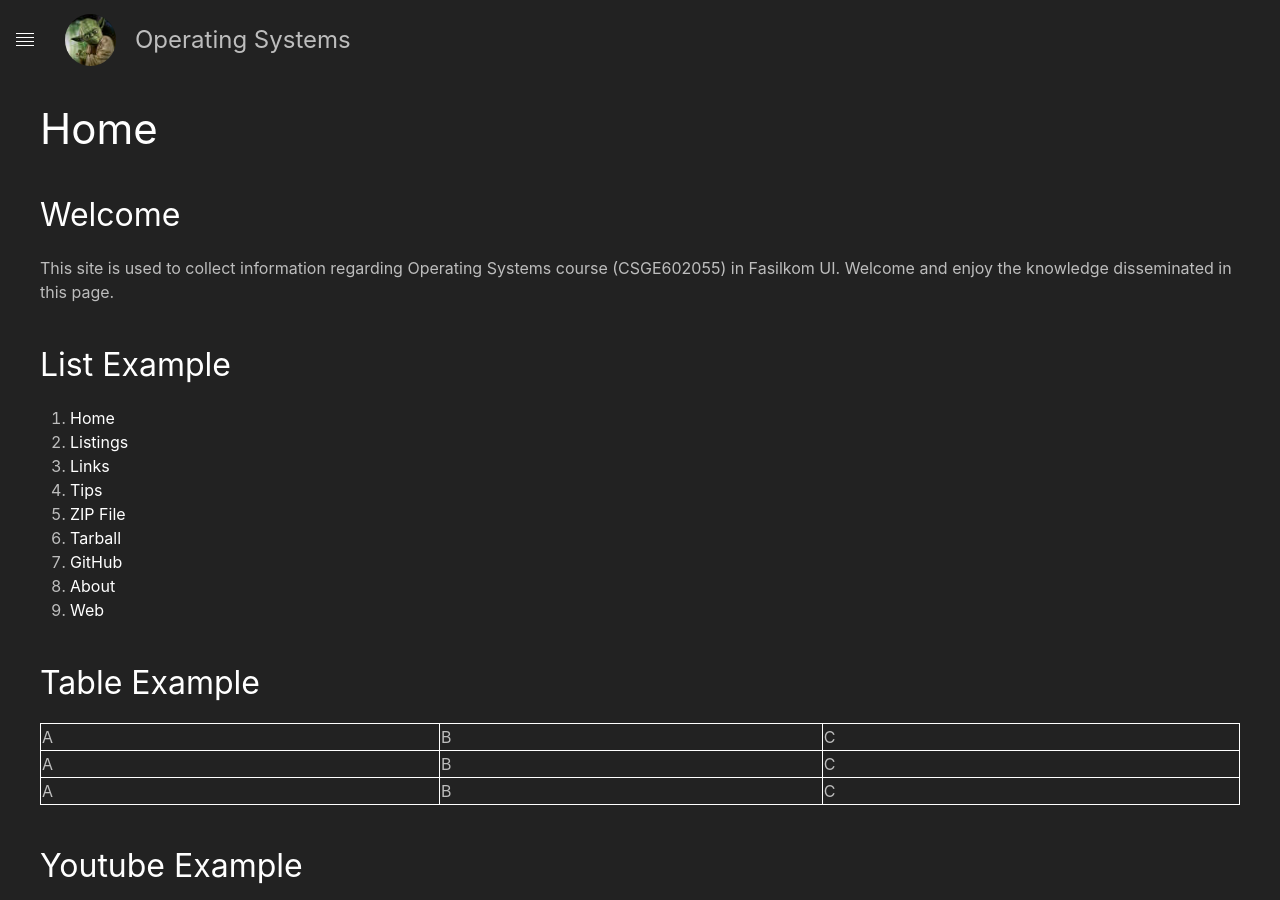
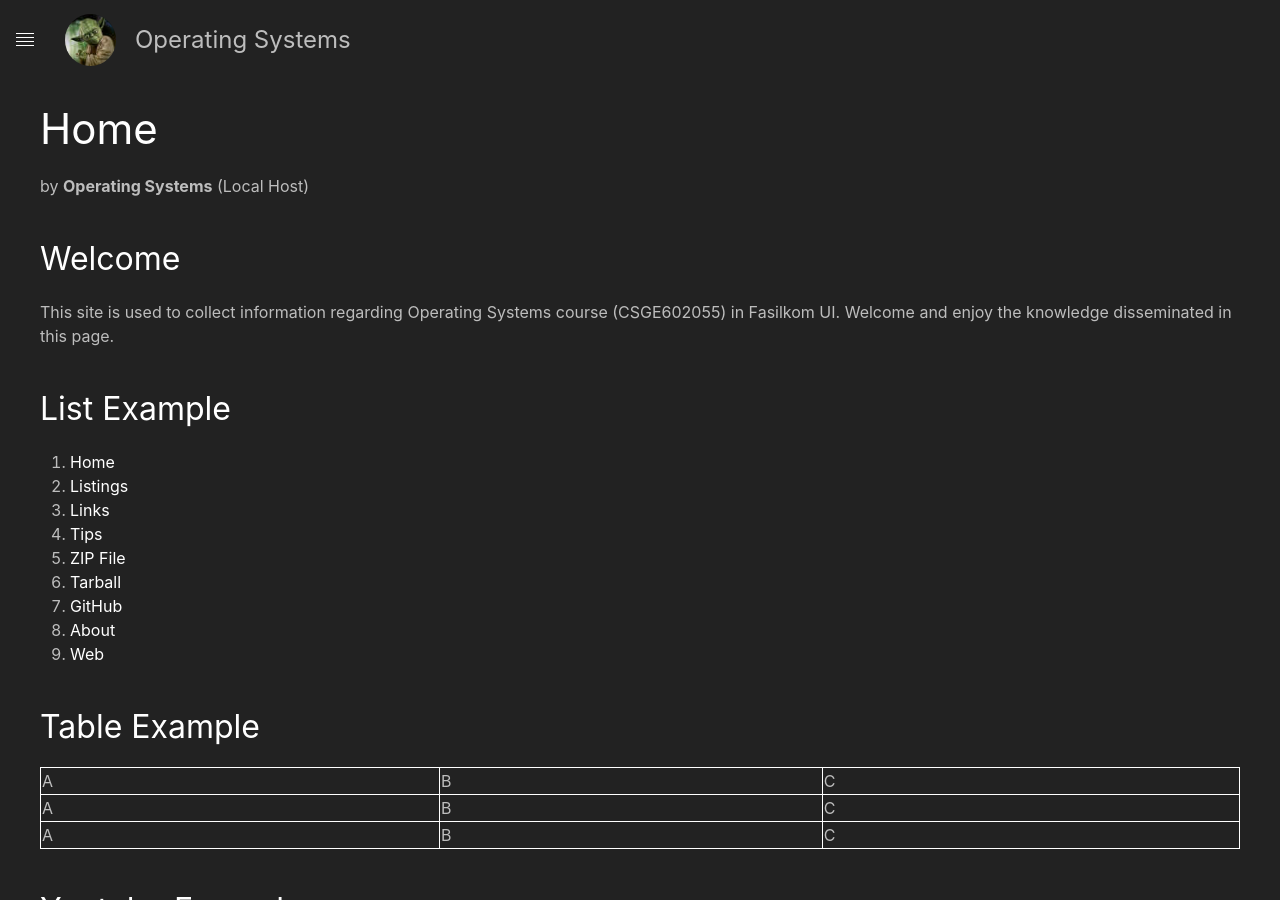
Before and after one commit to OSP4DISS/template, a Jekyll site: the page built from index.md, in a window 1280 px wide and 900 px high. Built offline with Jekyll 4.4.1, drawn with Linux system fonts in a browser that asks for light colours; our own code applies the rules of GitHub Pages for plain Markdown files.

Commit message:
Adapt title and author mechanism to existing system

```diff
--- a/_config.yml
+++ b/_config.yml
@@ -34,7 +34,7 @@ layout: default
 # Author information
 author:
   name: "Operating Systems"
-  email: "operatingsystems@vlsm.org"
+  address: "Local Host"
 
 # Exclude from processing.
 # The following items will not be processed, by default.
@@ -61,6 +61,14 @@ revision: V000--01-Jan-1970
 
 footer:
   copyright: © 2021
+
+disclaimer: >-
+  You are free to share, copy and redistribute the material of this site
+  in any medium or format for any purpose, even commercially.
+  Please give appropriate credit, provide a link to the page,
+  and indicate if changes were made. You may do so in any reasonable manner.
+  You should not apply legal terms or technological measures,
+  that legally restrict others from doing anything that is permitted here.
 
 # Logo configuration (for navbar). Alt text will be used if failed
 logo: /favicon.ico
--- a/_includes/head.html
+++ b/_includes/head.html
@@ -1,8 +1,20 @@
 <head>
     <meta charset="utf-8">
-    <title>{{ page.title }} - {{ site.title }}</title>
+
+    {% if page.title %}
+        <title>{{ page.title }} - {{ site.title }}</title>
+    {% else %}
+        <title>{{ site.title }}</title>
+    {% endif %}
+
     <meta name="description" content="{{ site.description }}">
-    <meta name="author" content="{{ site.author.name }}">
+
+    {% if page.author.name %}
+        <meta name="author" content="{{ page.author.name }}">
+    {% else %}
+        <meta name="author" content="{{ site.author.name }}">
+    {% endif %}
+
     <meta name="viewport" content="width=device-width, initial-scale=1">
 
     <link rel="stylesheet" href="{{ '/assets/main.css' | relative_url }}">
--- a/_layouts/default.html
+++ b/_layouts/default.html
@@ -10,7 +10,18 @@
     <br>
 
     <section class="uk-container uk-light">
-        <h1>{{ page.title }}</h1>
+        {% if page.title %}
+            <h1>{{ page.title }}</h1>
+        {% else %}
+            <h1>{{ site.title }}</h1>
+        {% endif %}
+
+        {% if page.author.name %}
+            by <strong>{{ page.author.name }}</strong> ({{ page.author.address }})
+        {% else %}
+            by <strong>{{ site.author.name }}</strong> ({{ site.author.address }})
+        {% endif %}
+
         {{ content }}
     </section>
 
```
Also changed, not shown: 2 other files.
